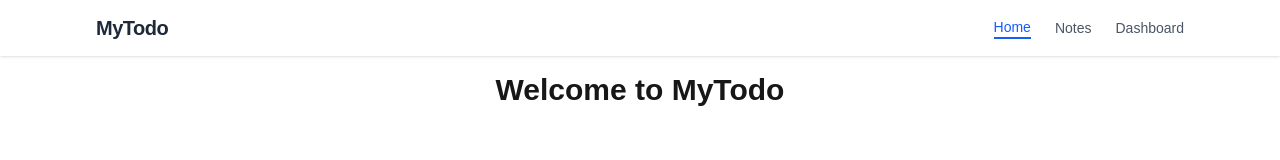
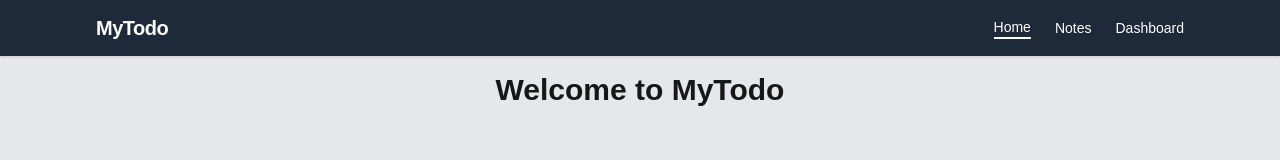
Before and after one commit to Sadik182/ToDoList, a Next.js app: page / in a window 1280 px wide. Shown: the top 160 px of the page. Built offline with nearby package versions, Linux system fonts and the light colour scheme; no server answers; the database is empty.

Commit message:
simple UI changes

```diff
--- a/src/app/components/Navbar/Navbar.tsx
+++ b/src/app/components/Navbar/Navbar.tsx
@@ -13,13 +13,13 @@ export default function Navbar() {
   ];
 
   return (
-    <nav className="bg-white shadow-sm sticky top-0 z-50">
+    <nav className="bg-gray-800 shadow-sm sticky top-0 z-50">
       <div className="max-w-6xl mx-auto px-4 sm:px-6 lg:px-8">
         <div className="flex items-center justify-between h-14">
           {/* Brand */}
           <Link
             href="/"
-            className="text-xl font-semibold text-gray-800 tracking-tight"
+            className="text-xl font-semibold text-white tracking-tight"
           >
             MyTodo
           </Link>
@@ -33,10 +33,10 @@ export default function Navbar() {
                   key={href}
                   href={href}
                   aria-current={isActive ? "page" : undefined}
-                  className={`text-sm font-medium transition-colors duration-200 ${
+                  className={`text-sm font-medium transition-colors duration-200 text-white ${
                     isActive
-                      ? "text-blue-600 border-b-2 border-blue-600"
-                      : "text-gray-600 hover:text-gray-900"
+                      ? "text-white border-b-2 border-white"
+                      : "text-gray-600 hover:text-white"
                   }`}
                 >
                   {label}
--- a/src/app/page.tsx
+++ b/src/app/page.tsx
@@ -2,7 +2,7 @@ import TodoClient from "./components/TodoClient/TodoClient";
 
 export default function Home() {
   return (
-    <main className="max-w-8xl mx-auto p-4 min-h-full">
+    <main className="max-w-8xl mx-auto p-4 min-h-full bg-gray-200">
       <h1 className="text-3xl font-bold mb-4 text-center">Welcome to MyTodo</h1>
       <TodoClient />
     </main>
```
